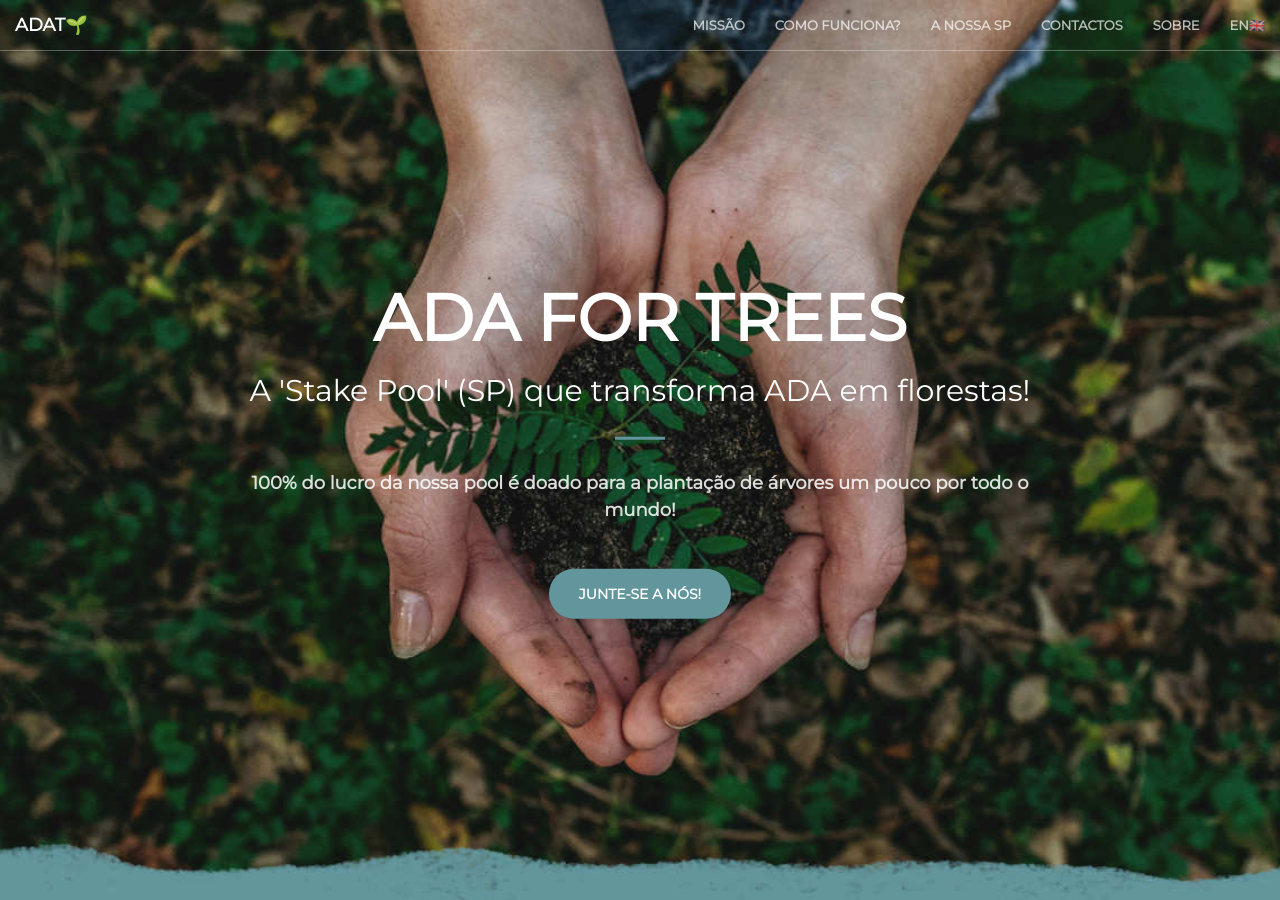
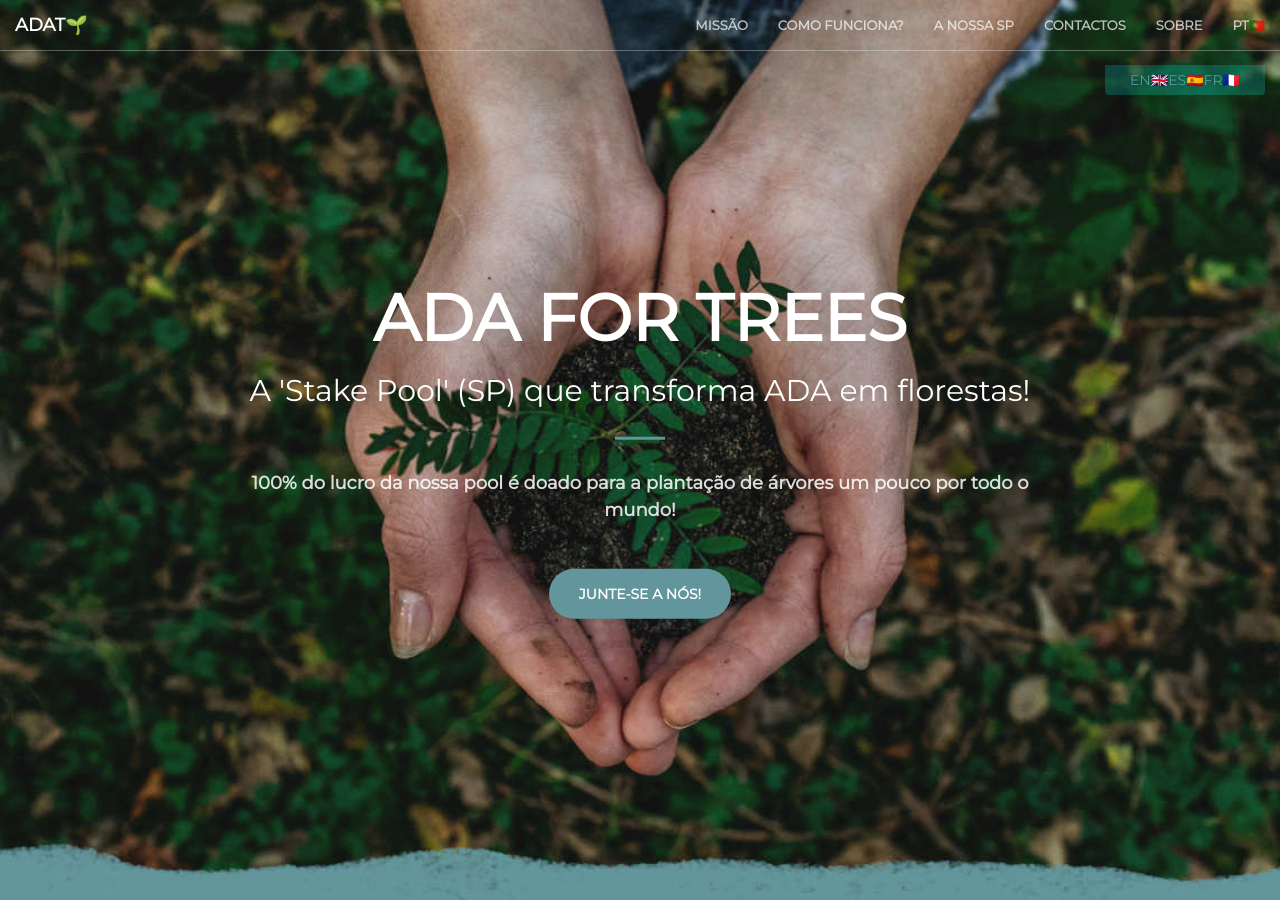
Before and after one commit to ADA4TREES/ADAT_PT, a Jekyll site: the page built from index.html, in a window 1280 px wide and 900 px high. Built offline with Jekyll 4.4.1, drawn with Linux system fonts in a browser that asks for light colours; nearby versions of some CDN libraries; some web fonts are replaced.

Commit message:
language menu

```diff
--- a/_includes/nav.html
+++ b/_includes/nav.html
@@ -29,9 +29,14 @@
                 <li>
                     <a class="page-scroll" href="#ChoosenCharity">Sobre</a>
                 </li>
-                <li>
-                    <a href="https://adafortrees.com/">EN🇬🇧</a>
-                </li>
+                <li class="nav-item dropdown">
+                         <a class="nav-link dropdown-toggle" href="https://adafortrees.com/" id="dropdown09" data-toggle="dropdown" aria-haspopup="true" aria-expanded="false"><span class="flag-icon flag-icon-pt"> </span> PT🇵🇹</a>
+                         <div class="dropdown-menu" style=" display: flex; justify-content:center; margin: 15px;border: 5px;background: #00ffff2e;" aria-labelledby="dropdown09">
+                             <a class="dropdown-item" href="https://pt.adafortrees.com/"><span class="flag-icon flag-icon-pt"> </span> EN🇬🇧</a>
+                             <a class="dropdown-item" href="#es"><span class="flag-icon flag-icon-es"> </span>     ES🇪🇸</a>
+                             <a class="dropdown-item" href="#fr"><span class="flag-icon flag-icon-fr"> </span>     FR🇫🇷</a>
+                         </div>
+              </li>
             </ul>
         </div>
         <!-- /.navbar-collapse -->
```
